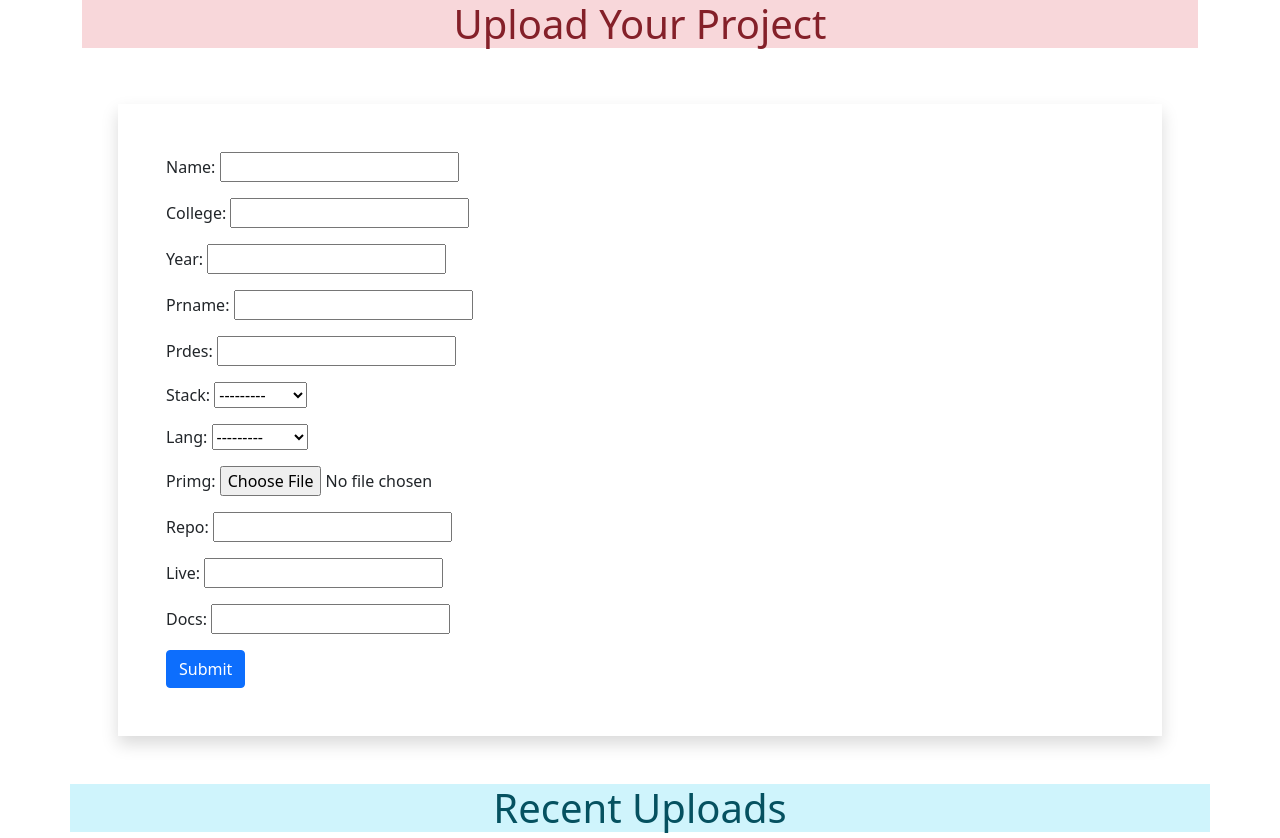
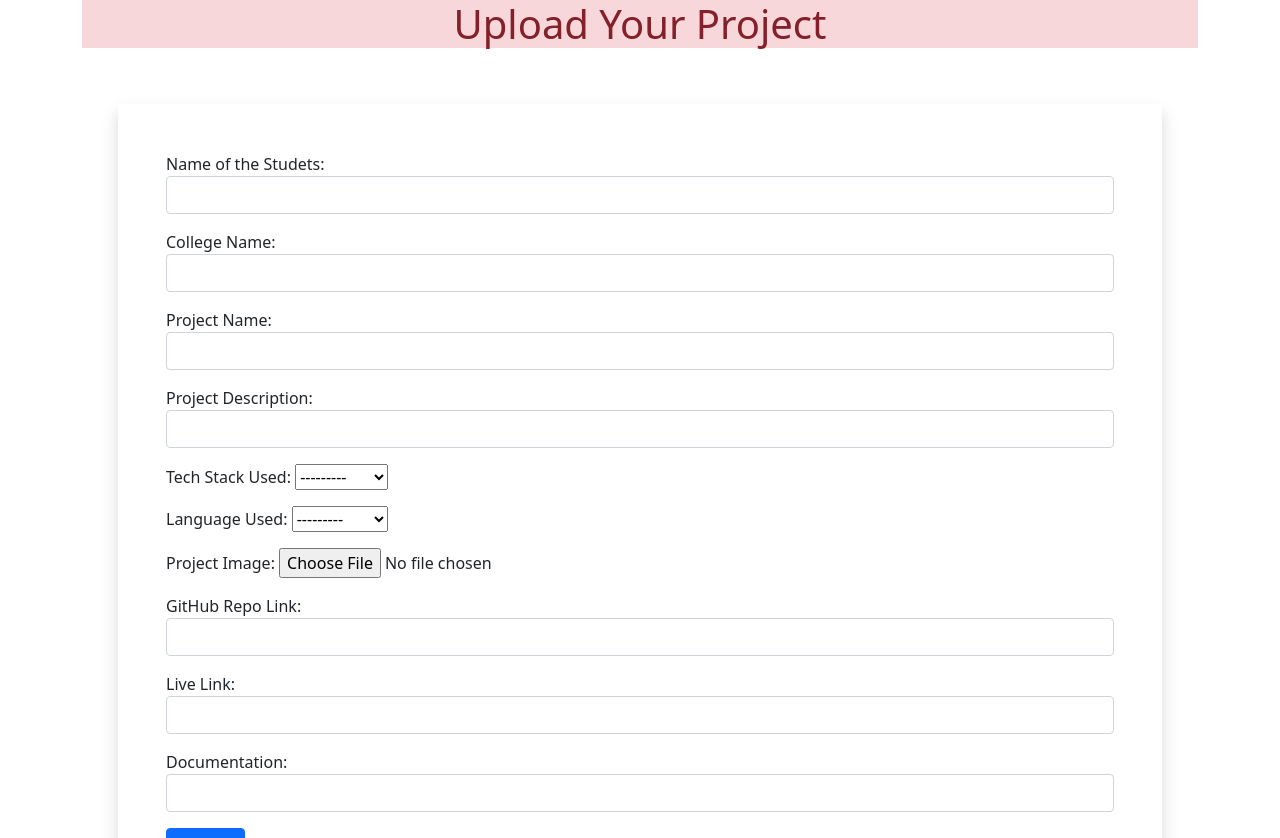
Before and after one commit to nikhil25803/djangoSnippets, a Django app: page / in a window 1280 px wide. Shown: the top 838 px of the page. Run offline with Django 3.2, Linux system fonts and the light colour scheme; parts of the project's set-up code (start-up, migrations or seed data) failed here and were passed over.

Commit message:
Design using Bootstrap

```diff
--- a/project/prapp/forms.py
+++ b/project/prapp/forms.py
@@ -1,9 +1,30 @@
 from distutils.command.build_scripts import first_line_re
 from attr import field
 from django import forms
+from matplotlib import widgets
 from .models import Project
 
 class ProjectForm(forms.ModelForm):
     class Meta:
         model = Project
-        fields = ['name','college','year','prname','prdes','stack','lang','primg', 'repo', 'live', 'docs']
+        fields = ['name','college','prname','prdes','stack','lang','primg', 'repo', 'live', 'docs']
+
+        labels = {'name':'Name of the Studets','college':'College Name', 'year':'Year', 'prname':'Project Name', 'prdes':'Project Description', 'stack':'Tech Stack Used', 'lang':'Language Used', 'primg':'Project Image', 'repo':'GitHub Repo Link','live':'Live Link', 'docs':'Documentation'}
+
+        widgets={
+            'name':forms.TextInput(attrs={'class':'form-control'}),
+
+            'college':forms.TextInput(attrs={'class':'form-control'}),
+
+            'prname':forms.TextInput(attrs={'class':'form-control'}),
+
+            'prdes':forms.TextInput(attrs={'class':'form-control'}),
+
+            'repo':forms.TextInput(attrs={'class':'form-control'}),
+
+            'live':forms.TextInput(attrs={'class':'form-control'}),
+
+            'docs':forms.TextInput(attrs={'class':'form-control'}),
+
+
+        }
--- a/project/prapp/templates/prapp/home.html
+++ b/project/prapp/templates/prapp/home.html
@@ -45,15 +45,6 @@
     </div>
   </div>
 
-  <div class="card">
-    <div class="card-body">
-      <h5 class="card-title">Card title</h5>
-      <p class="card-text">This is a wider card with supporting text below as a natural lead-in to additional content. This content is a little bit longer.</p>
-      <p class="card-text"><small class="text-muted">Last updated 3 mins ago</small></p>
-    </div>
-    <img src="..." class="card-img-bottom" alt="...">
-  </div>
-
 
     </div>
 </div>
```
